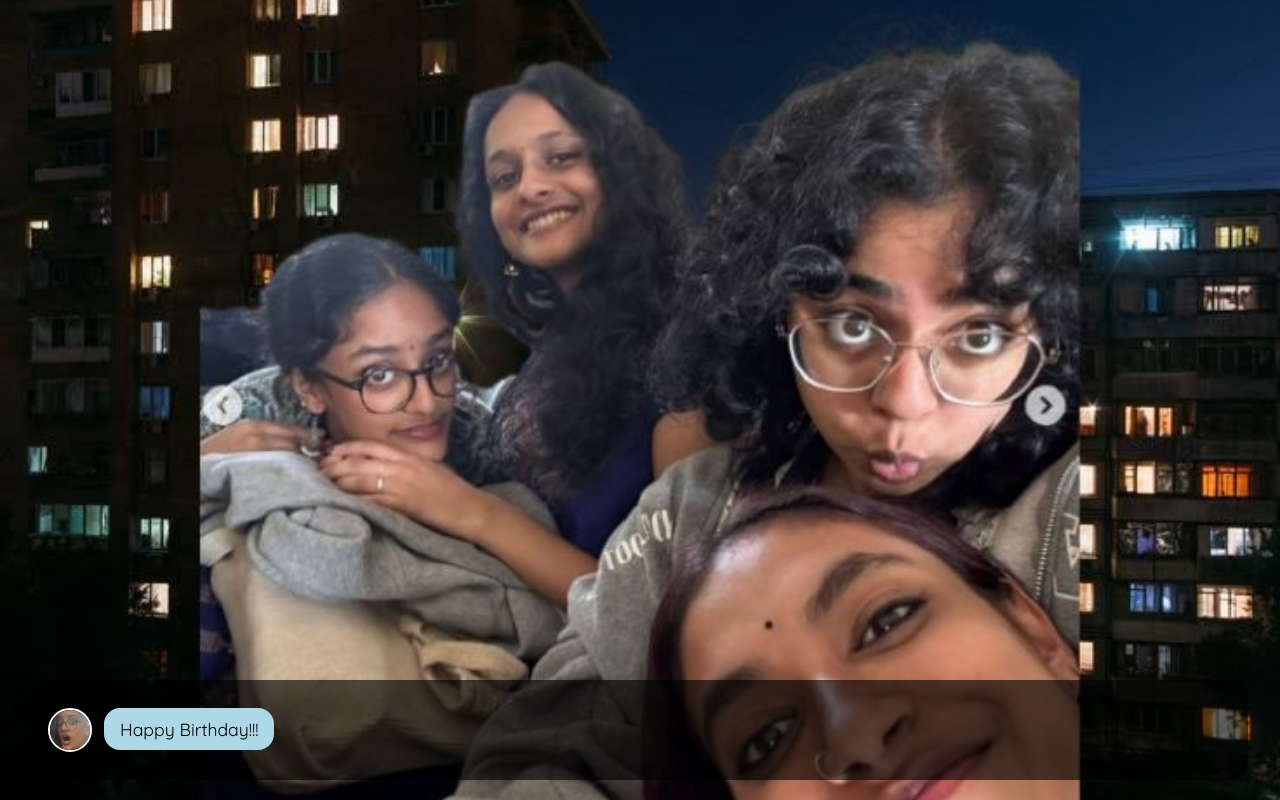
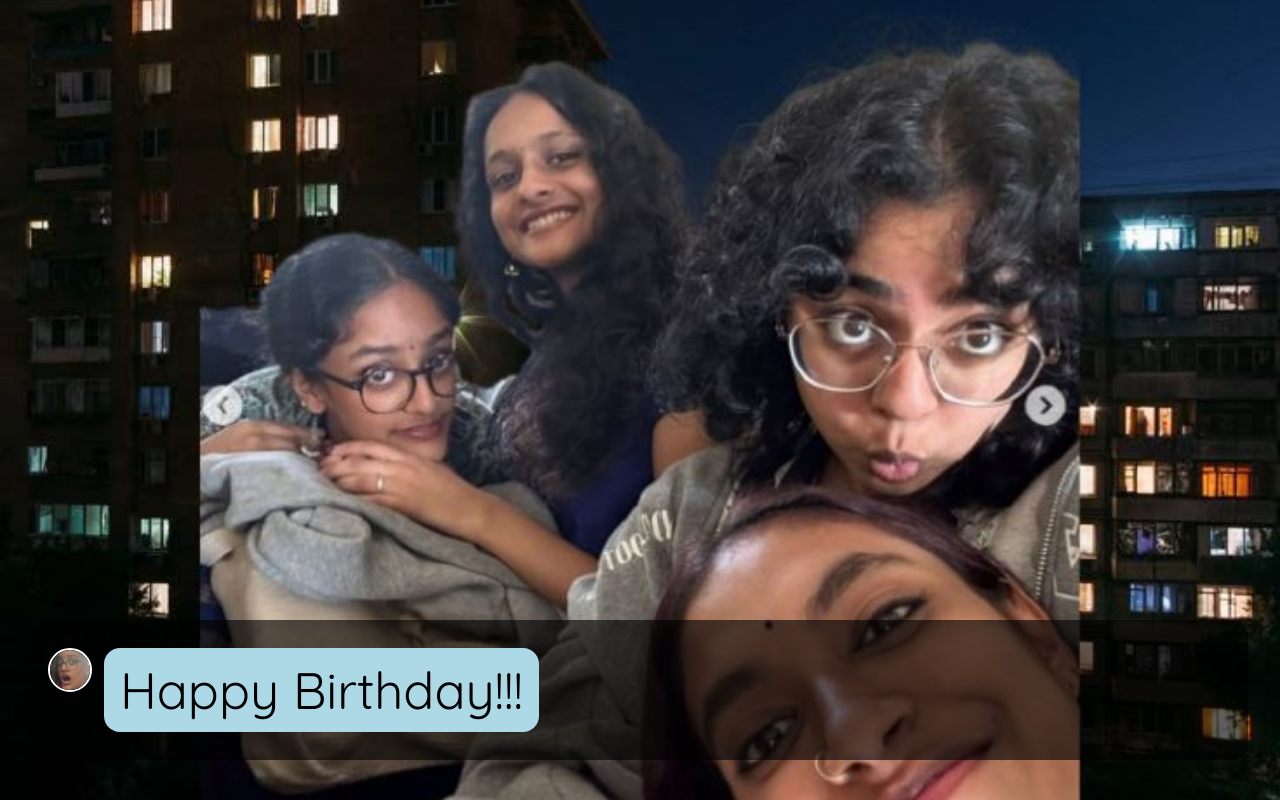
Before and after one commit to ppokhrel2004-source/birthday-girl, a plain HTML site: page index.html in a window 1280 px wide. Drawn offline with Linux system fonts and the light colour scheme.

Commit message:
Update index.html

```diff
--- a/index.html
+++ b/index.html
@@ -1,10 +1,10 @@
 <!DOCTYPE html>
 <html lang="en">
 <head>
-  <meta charset="UTF-8">
+  <meta charset="UTF-8" />
   <title>Birthday Game</title>
-  <meta name="viewport" content="width=device-width, initial-scale=1.0">
-  <link href="https://fonts.googleapis.com/css2?family=Quicksand:wght@400;600&display=swap" rel="stylesheet">
+  <meta name="viewport" content="width=device-width, initial-scale=1, maximum-scale=1, user-scalable=no" />
+  <link href="https://fonts.googleapis.com/css2?family=Quicksand:wght@400;600&display=swap" rel="stylesheet" />
   <style>
     body {
       margin: 0;
@@ -12,6 +12,8 @@
       background: #000;
       color: white;
       overflow: hidden;
+      -webkit-tap-highlight-color: transparent; /* Remove tap highlight on mobile */
+      touch-action: manipulation; /* Improve touch responsiveness */
     }
     #game {
       position: relative;
@@ -25,8 +27,8 @@
     #background {
       position: absolute;
       top: 0; left: 0;
-      width: 100%;
-      height: 100%;
+      width: 100vw;
+      height: 100vh;
       object-fit: cover;
       z-index: -1;
       opacity: 0;
@@ -37,15 +39,48 @@
       padding: 16px;
       border-radius: 16px;
       margin-bottom: 20px;
-      max-width: 95%;
-      width: 95%;
-      max-height: 50vh;
-      font-size: 1.1em;
-      opacity: 0;
+      max-width: 95vw;
+      width: 95vw;
+      max-height: 55vh;
+      font-size: 4vw; /* Responsive font size */
+      opacity: 1; /* Make sure visible */
       transition: opacity 1s ease-in-out;
       white-space: pre-line;
       overflow-y: auto;
       box-sizing: border-box;
+      display: block; /* Ensure visible */
+      z-index: 10;
+    }
+    #choices {
+      width: 95vw;
+      max-width: 600px;
+      margin-bottom: 20px;
+      display: flex;
+      flex-wrap: wrap;
+      justify-content: center;
+      gap: 12px;
+      z-index: 10;
+      box-sizing: border-box;
+    }
+    .choice {
+      flex: 1 1 48%;
+      margin: 0;
+      padding: 14px 24px;
+      border: none;
+      border-radius: 12px;
+      background: #ffb6c1;
+      color: black;
+      font-size: 4vw; /* Responsive font size */
+      cursor: pointer;
+      transition: 0.3s;
+      min-width: 140px;
+      box-sizing: border-box;
+      text-align: center;
+    }
+    .choice:hover, .choice:focus {
+      background: hotpink;
+      color: white;
+      outline: none;
     }
     .dialogue {
       display: flex;
@@ -73,55 +108,141 @@
     .me .bubble { background: #98fb98; color: black; }
     .narrator .bubble { background: #eee; color: black; font-style: italic; }
 
-    .choice {
-      display: inline-block;
-      margin: 8px;
-      padding: 14px 24px;
-      border: none;
-      border-radius: 12px;
-      background: #ffb6c1;
-      color: black;
-      font-size: 1em;
-      cursor: pointer;
-      transition: 0.3s;
-      min-width: 48%;
-      box-sizing: border-box;
-    }
-    .choice:hover { background: hotpink; color: white; }
-
     audio { display: none; }
 
     @media (max-width: 600px) {
-      #story { font-size: 1em; max-height: 55vh; }
-      .avatar { width: 35px; height: 35px; }
-      .bubble { padding: 8px 12px; }
-      .choice { padding: 12px 20px; font-size: 0.95em; }
+      #story {
+        font-size: 4.5vw;
+        max-height: 55vh;
+      }
+      .avatar {
+        width: 35px;
+        height: 35px;
+      }
+      .bubble {
+        padding: 8px 12px;
+      }
+      .choice {
+        font-size: 4.5vw;
+        padding: 12px 20px;
+        min-width: 120px;
+      }
     }
   </style>
 </head>
 <body>
   <div id="game">
-    <img id="background" src="images/start.jpg" alt="Background">
+    <img id="background" src="images/start.jpg" alt="Background" />
     <div id="story">Loading...</div>
     <div id="choices"></div>
   </div>
 
   <audio id="bg-music" loop>
-    <source src="music/birthday.mp3" type="audio/mpeg">
+    <source src="music/birthday.mp3" type="audio/mpeg" />
   </audio>
 
   <script>
-    // Scenes data remains same as before with avatars
     const scenes = {
-      start: { dialogue:[{text:"Happy Birthday!!!", avatar:"avatars/friend1.jpg", role:"friend"}, {text:"Aww thank you!", avatar:"avatars/you.jpg", role:"you"}, {text:"Nayana hugs you tight. Soon, Shruti, MJ, Aleena call too. Your parents call right after. After all the love, now you need your beauty sleep.", avatar:"avatars/narrator.jpg", role:"narrator"}], image:"images/midnight.jpg", options:[{text:"Continue", next:"morning"}]},
-      morning: { dialogue:[{text:"The next morning…", avatar:"avatars/narrator.jpg", role:"narrator"}, {text:"MontFort is closed today to celebrate your birthday. Just as you’re about to go back to sleep, your phone rings from an unknown number...", avatar:"avatars/narrator.jpg", role:"narrator"}], image:"images/morning.jpg", options:[{text:"Pick up the call 📞", next:"call_picked"}, {text:"Decline ❌", next:"call_declined"}]},
-      call_picked: { dialogue:[{text:"Hello?", avatar:"avatars/you.jpg", role:"you"}, {text:"We have a flower delivery for you downstairs.", avatar:"avatars/friend2.jpg", role:"friend"}, {text:"Excited, you rush down… and there he is, standing with flowers just for you.", avatar:"avatars/narrator.jpg", role:"narrator"}], image:"images/flowers.jpg", options:[{text:"Continue", next:"together"}]},
-      call_declined: { dialogue:[{text:"Nah, must be spam…", avatar:"avatars/you.jpg", role:"you"}, {text:"Nope! Come downstairs right now. This is important!", avatar:"avatars/friend1.jpg", role:"friend"}, {text:"She drags you down… and there he is, standing with flowers, just for you.", avatar:"avatars/narrator.jpg", role:"narrator"}], image:"images/flowers.jpg", options:[{text:"Continue", next:"together"}]},
-      together: { dialogue:[{text:"Happy Birthday, my sweetheart", avatar:"avatars/me.jpg", role:"me"}, {text:"Babyyyyyy", avatar:"avatars/you.jpg", role:"you"}, {text:"Now… how shall we spend the day?", avatar:"avatars/me.jpg", role:"me"}], image:"images/decision.jpg", options:[{text:"Stay in the hotel room", next:"hotel"}, {text:"Explore the city", next:"city"}]},
-      hotel: { dialogue:[{text:"It's a cozy room, with cream walls and a fluffy bed. You can’t wait to snuggle inside.", avatar:"avatars/narrator.jpg", role:"narrator"}, {text:"What do you wanna do, my love?", avatar:"avatars/me.jpg", role:"me"}, {text:"Can we watch a movie?", avatar:"avatars/you.jpg", role:"you"}, {text:"Of course babyyy, I’ll put it on! Hasee toh Phasee for you my favourite boy.", avatar:"avatars/me.jpg", role:"me"}, {text:"This movie is my favorite :>", avatar:"avatars/you.jpg", role:"you"}, {text:"And the pizza and pasta make it even better!", avatar:"avatars/me.jpg", role:"me"}, {text:"The day feels like a warm dream, wrapped in love.", avatar:"avatars/narrator.jpg", role:"narrator"}], image:"images/hotel.jpg", options:[{text:"Continue", next:"ending_hotel"}]},
-      city: { dialogue:[{text:"You decide to go exploring Bangalore together. First stop: a pottery class!", avatar:"avatars/narrator.jpg", role:"narrator"}, {text:"This sounds adorable babyy.", avatar:"avatars/you.jpg", role:"you"}, {text:"I will always drink tea out of this mug you made me.", avatar:"avatars/me.jpg", role:"me"}, {text:"Later, you head to Baamey’s for momo, chowmein, and aloo dum. You've always wanted to go there, it's the perfect lunch date.", avatar:"avatars/narrator.jpg", role:"narrator"}], image:"images/city.jpg", options:[{text:"Continue ➡️", next:"ending_city"}]},
-      ending_hotel: { dialogue:[{text:"As night falls, you’re still curled up together, the movie softly playing.", avatar:"avatars/narrator.jpg", role:"narrator"}, {text:"Happy Birthday, my love. This was perfect. YOU are perfect.", avatar:"avatars/me.jpg", role:"me"}, {text:"I love you baby.", avatar:"avatars/you.jpg", role:"you"}], image:"images/hotel-night.jpg", options:[{text:"Restart 🔄", next:"start"}]},
-      ending_city: { dialogue:[{text:"You return to the hotel room, legs tired but hearts so full of love.", avatar:"avatars/narrator.jpg", role:"narrator"}, {text:"Happy Birthday, my love. I hope you enjoyed today.", avatar:"avatars/me.jpg", role:"me"}, {text:"Babyyy, I can’t believe you pulled this off!", avatar:"avatars/you.jpg", role:"you"}], image:"images/night.jpg", options:[{text:"Restart 🔄", next:"start"}]}
+      start: {
+        dialogue: [
+          { text: "Happy Birthday!!!", avatar: "avatars/friend1.jpg", role: "friend" },
+          { text: "Aww thank you!", avatar: "avatars/you.jpg", role: "you" },
+          {
+            text:
+              "Nayana hugs you tight. Soon, Shruti, MJ, Aleena call too. Your parents call right after. After all the love, now you need your beauty sleep.",
+            avatar: "avatars/narrator.jpg",
+            role: "narrator",
+          },
+        ],
+        image: "images/midnight.jpg",
+        options: [{ text: "Continue", next: "morning" }],
+      },
+      morning: {
+        dialogue: [
+          { text: "The next morning…", avatar: "avatars/narrator.jpg", role: "narrator" },
+          {
+            text: "MontFort is closed today to celebrate your birthday. Just as you’re about to go back to sleep, your phone rings from an unknown number...",
+            avatar: "avatars/narrator.jpg",
+            role: "narrator",
+          },
+        ],
+        image: "images/morning.jpg",
+        options: [
+          { text: "Pick up the call 📞", next: "call_picked" },
+          { text: "Decline ❌", next: "call_declined" },
+        ],
+      },
+      call_picked: {
+        dialogue: [
+          { text: "Hello?", avatar: "avatars/you.jpg", role: "you" },
+          { text: "We have a flower delivery for you downstairs.", avatar: "avatars/friend2.jpg", role: "friend" },
+          { text: "Excited, you rush down… and there he is, standing with flowers just for you.", avatar: "avatars/narrator.jpg", role: "narrator" },
+        ],
+        image: "images/flowers.jpg",
+        options: [{ text: "Continue", next: "together" }],
+      },
+      call_declined: {
+        dialogue: [
+          { text: "Nah, must be spam…", avatar: "avatars/you.jpg", role: "you" },
+          { text: "Nope! Come downstairs right now. This is important!", avatar: "avatars/friend1.jpg", role: "friend" },
+          { text: "She drags you down… and there he is, standing with flowers, just for you.", avatar: "avatars/narrator.jpg", role: "narrator" },
+        ],
+        image: "images/flowers.jpg",
+        options: [{ text: "Continue", next: "together" }],
+      },
+      together: {
+        dialogue: [
+          { text: "Happy Birthday, my sweetheart", avatar: "avatars/me.jpg", role: "me" },
+          { text: "Babyyyyyy", avatar: "avatars/you.jpg", role: "you" },
+          { text: "Now… how shall we spend the day?", avatar: "avatars/me.jpg", role: "me" },
+        ],
+        image: "images/decision.jpg",
+        options: [
+          { text: "Stay in the hotel room", next: "hotel" },
+          { text: "Explore the city", next: "city" },
+        ],
+      },
+      hotel: {
+        dialogue: [
+          { text: "It's a cozy room, with cream walls and a fluffy bed. You can’t wait to snuggle inside.", avatar: "avatars/narrator.jpg", role: "narrator" },
+          { text: "What do you wanna do, my love?", avatar: "avatars/me.jpg", role: "me" },
+          { text: "Can we watch a movie?", avatar: "avatars/you.jpg", role: "you" },
+          { text: "Of course babyyy, I’ll put it on! Hasee toh Phasee for you my favourite boy.", avatar: "avatars/me.jpg", role: "me" },
+          { text: "This movie is my favorite :>", avatar: "avatars/you.jpg", role: "you" },
+          { text: "And the pizza and pasta make it even better!", avatar: "avatars/me.jpg", role: "me" },
+          { text: "The day feels like a warm dream, wrapped in love.", avatar: "avatars/narrator.jpg", role: "narrator" },
+        ],
+        image: "images/hotel.jpg",
+        options: [{ text: "Continue", next: "ending_hotel" }],
+      },
+      city: {
+        dialogue: [
+          { text: "You decide to go exploring Bangalore together. First stop: a pottery class!", avatar: "avatars/narrator.jpg", role: "narrator" },
+          { text: "This sounds adorable babyy.", avatar: "avatars/you.jpg", role: "you" },
+          { text: "I will always drink tea out of this mug you made me.", avatar: "avatars/me.jpg", role: "me" },
+          { text: "Later, you head to Baamey’s for momo, chowmein, and aloo dum. You've always wanted to go there, it's the perfect lunch date.", avatar: "avatars/narrator.jpg", role: "narrator" },
+        ],
+        image: "images/city.jpg",
+        options: [{ text: "Continue ➡️", next: "ending_city" }],
+      },
+      ending_hotel: {
+        dialogue: [
+          { text: "As night falls, you’re still curled up together, the movie softly playing.", avatar: "avatars/narrator.jpg", role: "narrator" },
+          { text: "Happy Birthday, my love. This was perfect. YOU are perfect.", avatar: "avatars/me.jpg", role: "me" },
+          { text: "I love you baby.", avatar: "avatars/you.jpg", role: "you" },
+        ],
+        image: "images/hotel-night.jpg",
+        options: [{ text: "Restart 🔄", next: "start" }],
+      },
+      ending_city: {
+        dialogue: [
+          { text: "You return to the hotel room, legs tired but hearts so full of love.", avatar: "avatars/narrator.jpg", role: "narrator" },
+          { text: "Happy Birthday, my love. I hope you enjoyed today.", avatar: "avatars/me.jpg", role: "me" },
+          { text: "Babyyy, I can’t believe you pulled this off!", avatar: "avatars/you.jpg", role: "you" },
+        ],
+        image: "images/night.jpg",
+        options: [{ text: "Restart 🔄", next: "start" }],
+      },
     };
 
     const bg = document.getElementById("background");
@@ -157,7 +278,7 @@
       } else {
         // show choices when dialogue is over
         choicesDiv.innerHTML = "";
-        currentScene.options.forEach(option => {
+        currentScene.options.forEach((option) => {
           const btn = document.createElement("button");
           btn.innerText = option.text;
           btn.className = "choice";
@@ -173,7 +294,9 @@
       storyBox.innerHTML = "";
       choicesDiv.innerHTML = "";
       bg.style.opacity = 0;
-        storyBox.style.opacity = 1; // FIX: make sure story box is visible
+      storyBox.style.opacity = 1; // ensure visible
+      storyBox.style.display = "block"; // ensure visible
+      choicesDiv.style.display = "flex"; // ensure visible
 
       setTimeout(() => {
         bg.src = currentScene.image;
@@ -184,7 +307,7 @@
 
     // tap anywhere to advance
     document.body.addEventListener("click", () => {
-      if (music.paused) music.play().catch(err => console.log("Music autoplay blocked:", err));
+      if (music.paused) music.play().catch((err) => console.log("Music autoplay blocked:", err));
       renderNextDialogue();
     });
 
```
Lines whose indentation alone changed are shown as unchanged.
